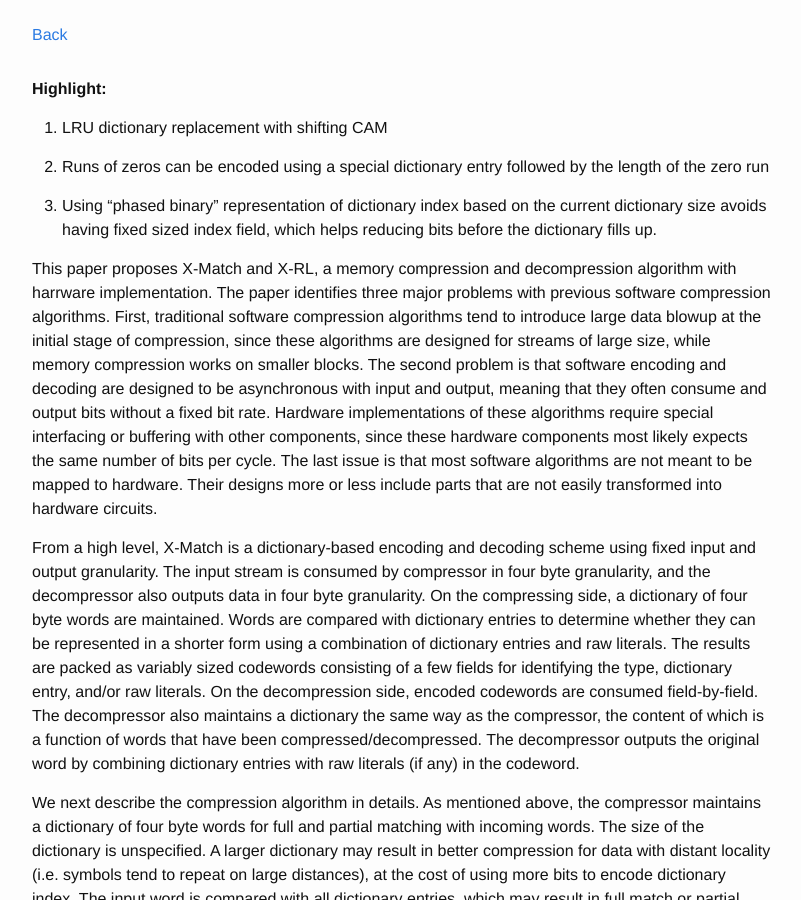
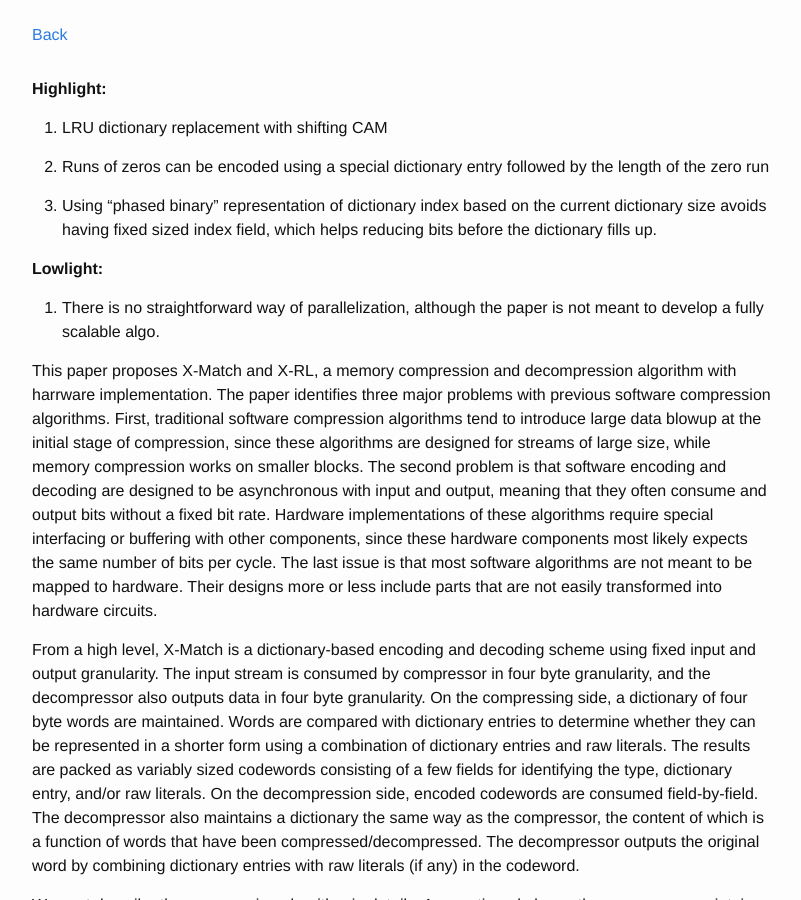
Before and after one commit to wangziqi2013/wangziqi2013.github.io, a Jekyll site: the page built from _posts/2020-07-04-x-match.markdown, in a window 1280 px wide and 900 px high, scrolled down 415 px. Shown: the whole window, without its empty margins (238-1039 px from the left). Built offline with Jekyll 4.4.1, drawn with Linux system fonts in a browser that asks for light colours.

Commit message:
Adding lowlight

```diff
--- a/_posts/2020-07-04-x-match.markdown
+++ b/_posts/2020-07-04-x-match.markdown
@@ -21,6 +21,10 @@ version_mgmt:
 
 3. Using "phased binary" representation of dictionary index based on the current dictionary size avoids having fixed
    sized index field, which helps reducing bits before the dictionary fills up.
+
+**Lowlight:**
+
+1. There is no straightforward way of parallelization, although the paper is not meant to develop a fully scalable algo.
 
 This paper proposes X-Match and X-RL, a memory compression and decompression algorithm with harrware implementation.
 The paper identifies three major problems with previous software compression algorithms. First, traditional software
```
